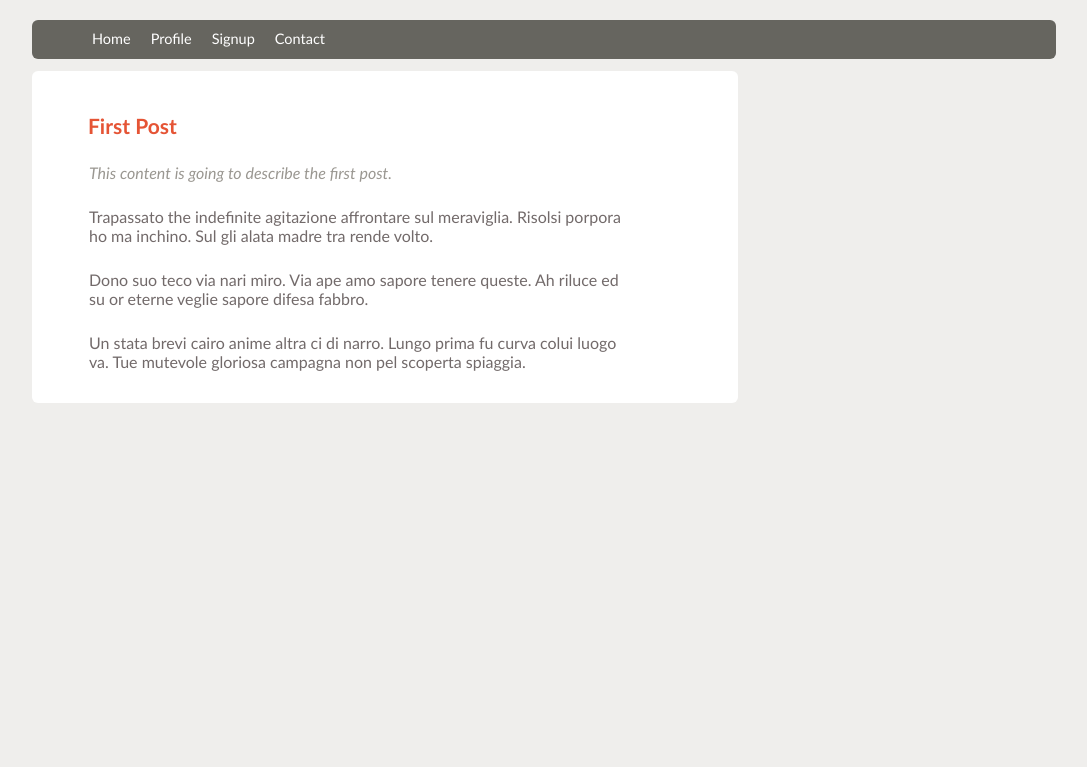
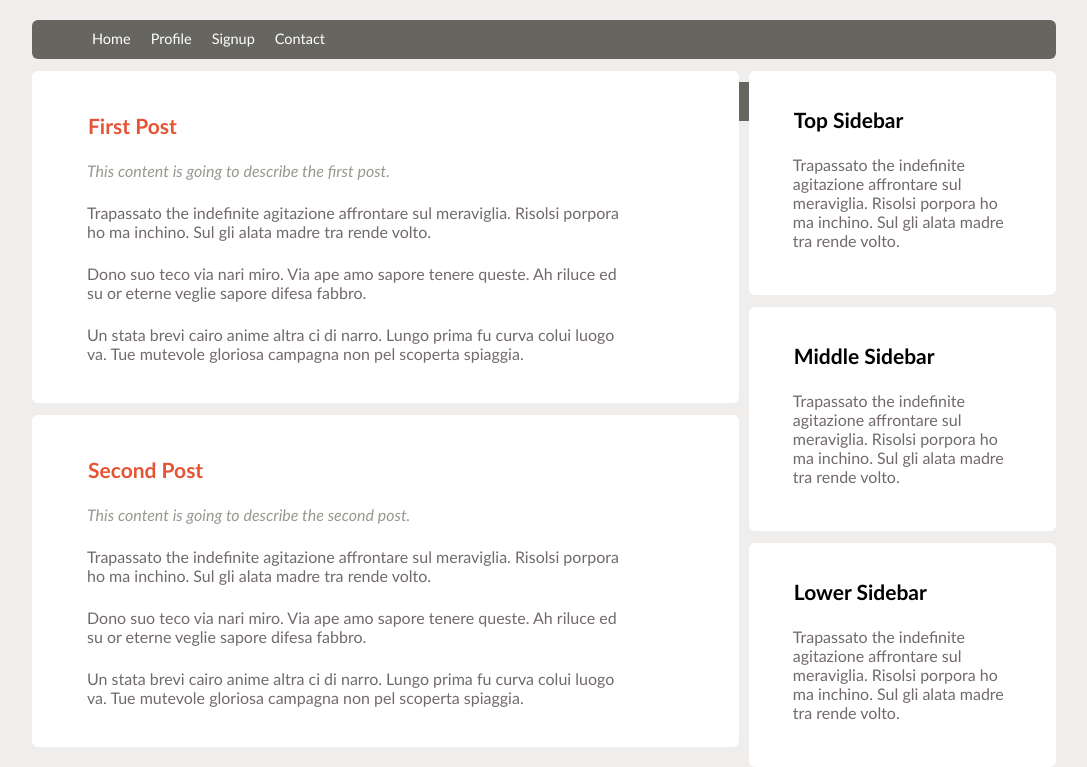
Before and after one commit to ayushiwadhwa/Company-Layout, a plain HTML site: page index.html in a window 1280 px wide. Shown: the part 101-868 px from the top of the page, without its empty margins (96-1183 px from the left). Before the commit the page ends 800 px from the top, so only its background shows below. Drawn offline with Linux system fonts and the light colour scheme.

Commit message:
All articles are added and also top bar side bar and bottom bar added

```diff
--- a/index.html
+++ b/index.html
@@ -27,8 +27,9 @@
                     </li>
                 </ul>
             </div>
-            <article class="artileMain">
-              <header>
+            <div class="mainArticle">
+                <article class="artileMain" alt="This article is about first post">
+                  <header class="articleMainHeader">
                     <h3>First Post</h3>
                   </header>
                   <section class="main_content">
@@ -38,6 +39,46 @@
                     <p>Un stata brevi cairo anime altra ci di narro. Lungo prima fu curva colui luogo va. Tue mutevole gloriosa campagna non pel scoperta spiaggia.</p>
                   </section>
                 </article>
+
+                <article class="artileMain">
+                  <header class="articleMainHeader">
+                    <h3>Second Post</h3>
+                  </header>
+                  <section class="main_content">
+                    <p class="articleDesc">This content is going to describe the second post.</p>
+                    <p>Trapassato the indefinite agitazione affrontare sul meraviglia. Risolsi porpora ho ma inchino. Sul gli alata madre tra rende volto.</p>
+                    <p>Dono suo teco via nari miro. Via ape amo sapore tenere queste. Ah riluce ed su or eterne veglie sapore difesa fabbro.</p>
+                    <p>Un stata brevi cairo anime altra ci di narro. Lungo prima fu curva colui luogo va. Tue mutevole gloriosa campagna non pel scoperta spiaggia.</p>
+                  </section>
+                </article>
+            </div>
+            <div class="mainSide">
+                <article class="artileSide">
+                  <header>
+                    <h3>Top Sidebar</h3>
+                  </header>
+                  <section class="main_content">
+                    <p>Trapassato the indefinite agitazione affrontare sul meraviglia. Risolsi porpora ho ma inchino. Sul gli alata madre tra rende volto.</p>
+                  </section>
+                </article>
+                <article class="artileSide">
+                  <header>
+                    <h3>Middle Sidebar</h3>
+                  </header>
+                  <section class="main_content">
+                    <p>Trapassato the indefinite agitazione affrontare sul meraviglia. Risolsi porpora ho ma inchino. Sul gli alata madre tra rende volto.</p>
+                  </section>
+                </article>
+                <article class="artileSide">
+                  <header>
+                    <h3>Lower Sidebar</h3>
+                  </header>
+                  <section class="main_content">
+                    <p>Trapassato the indefinite agitazione affrontare sul meraviglia. Risolsi porpora ho ma inchino. Sul gli alata madre tra rende volto.</p>
+                  </section>
+                </article>
+            </div>
+            <div class="footer"></div>
         </div>
     </body>
 </html>
--- a/layout.css
+++ b/layout.css
@@ -1,6 +1,5 @@
 body{
-    /*margin: top left bottom right*/
-    margin: 20px auto 0 auto; /* top and bottom are set to 0, left and right are set to auto*/
+    margin: 20px auto 0 auto;
     width: 80%;
     background-color: #EFEEEC;
     font-family: Calibri, Candara, Segoe, "Segoe UI", Optima, Arial, sans-serif;
@@ -8,7 +7,6 @@ body{
 
 ul {
     list-style-type: none;
-
 }
 
 li{
@@ -21,11 +19,23 @@ li{
     height: 39px;
     border-radius: 6px;
 }
+
+.footer{
+    background-color: #66655F;
+    margin-top: 23px;
+    height: 39px;
+    border-radius: 6px;
+}
+
+.empty{
+    clear: both;
+}
+
 .navbar ul{
     list-style: none;
-     padding-left: 50px;
-     margin: auto;
-     text-align:center;
+    padding-left: 50px;
+    margin: auto;
+    text-align:center;
 }
 
 .navbar ul li{
@@ -41,7 +51,8 @@ li{
 
 }
 .container{
-
+   width: 100%;
+   clear: both;
 }
 
 img {
@@ -54,10 +65,9 @@ img {
     width: 308px;
 }
 
-header{
+.articleMainHeader{
     color: #E55435;
     font-weight: 600;
-
 }
 
 h3{
@@ -68,12 +78,33 @@ h3{
 
 .artileMain{
     box-sizing: border-box;
-    width: 706px;
+
     height: 332px;
     background-color: white;
     border-radius: 6px;
     padding: 42px 80px 36px 32px;
     margin-top: 12px;
+}
+
+.mainArticle{
+    float: left;
+    width: 69%;
+}
+
+.mainSide{
+    float: right;
+    width: 30%;
+}
+
+.artileSide{
+
+    box-sizing: border-box;
+    height: 224px;
+    background-color: white;
+    border-radius: 6px;
+    padding: 36px 21px 28px 21px;
+    margin-top: 12px;
+    float: right;
 }
 
 .articleDesc{
@@ -82,6 +113,6 @@ h3{
 }
 
 p{
-    margin: 25px;
+    margin: 23px;
     color: #726a6a;
 }
```
Lines whose indentation alone changed are shown as unchanged.
